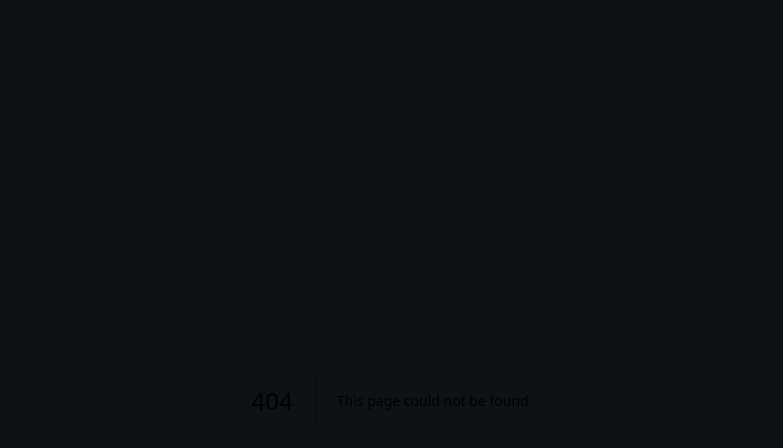
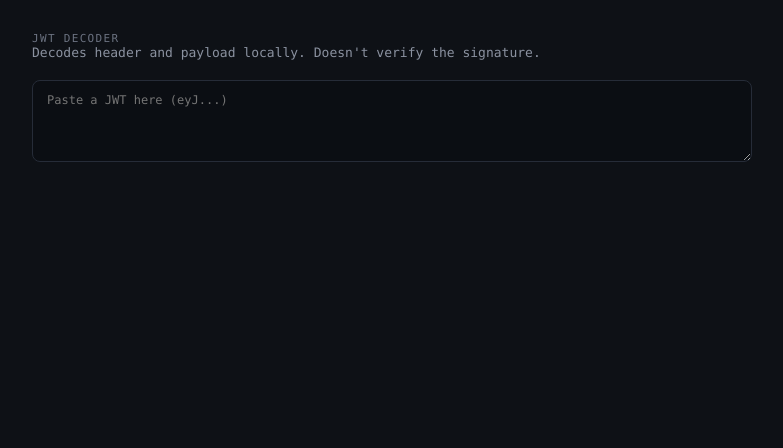
Before and after one commit to hvriza39-rgb/Tools, a Next.js app: page /jwt-decoder in a window 1280 px wide. Before the commit this address had no page. Shown: the top 448 px of the page, without its empty margins (248-1031 px from the left). Built offline with nearby package versions, Linux system fonts and the light colour scheme.

Commit message:
Create page.jsx

```diff
--- /dev/null
+++ b/src/app/jwt-decoder/page.jsx
@@ -0,0 +1,152 @@
+"use client";
+
+import React, { useState, useMemo } from "react";
+
+const COLORS = {
+  bg: "#0E1116",
+  card: "#161A22",
+  border: "#262C38",
+  ink: "#E7E9EC",
+  sub: "#8B92A0",
+  faint: "#6B7280",
+  red: "#F26D6D",
+  green: "#5EE6A8",
+};
+
+const inputStyle = {
+  width: "100%",
+  background: "#0B0E13",
+  border: `1px solid ${COLORS.border}`,
+  borderRadius: 8,
+  padding: "12px 14px",
+  color: COLORS.ink,
+  fontFamily: "'JetBrains Mono', 'SF Mono', Menlo, Consolas, monospace",
+  fontSize: 12,
+  resize: "vertical",
+  outline: "none",
+  boxSizing: "border-box",
+  wordBreak: "break-all",
+};
+
+function base64UrlDecode(str) {
+  let s = str.replace(/-/g, "+").replace(/_/g, "/");
+  while (s.length % 4) s += "=";
+  const decoded = atob(s);
+  try {
+    // handle UTF-8
+    return decodeURIComponent(
+      Array.from(decoded)
+        .map((c) => "%" + c.charCodeAt(0).toString(16).padStart(2, "0"))
+        .join("")
+    );
+  } catch {
+    return decoded;
+  }
+}
+
+export default function Page() {
+  const [token, setToken] = useState("");
+
+  const result = useMemo(() => {
+    const t = token.trim();
+    if (!t) return null;
+    const parts = t.split(".");
+    if (parts.length < 2) return { error: "Not a valid JWT — expected 3 dot-separated parts." };
+    try {
+      const header = JSON.parse(base64UrlDecode(parts[0]));
+      const payload = JSON.parse(base64UrlDecode(parts[1]));
+      return { header, payload, signature: parts[2] || "" };
+    } catch (e) {
+      return { error: "Couldn't decode — check the token is complete and valid base64url." };
+    }
+  }, [token]);
+
+  function expiryInfo(payload) {
+    if (!payload || typeof payload.exp !== "number") return null;
+    const expDate = new Date(payload.exp * 1000);
+    const isPast = expDate.getTime() < Date.now();
+    return { expDate, isPast };
+  }
+
+  return (
+    <main
+      style={{
+        minHeight: "100vh",
+        background: COLORS.bg,
+        color: COLORS.ink,
+        fontFamily: "'JetBrains Mono', 'SF Mono', Menlo, Consolas, monospace",
+        padding: "32px 16px",
+        boxSizing: "border-box",
+      }}
+    >
+      <div style={{ maxWidth: 720, margin: "0 auto" }}>
+        <div style={{ fontSize: 11, letterSpacing: "0.12em", color: COLORS.faint, textTransform: "uppercase" }}>
+          JWT Decoder
+        </div>
+        <div style={{ fontSize: 13, color: COLORS.sub, marginBottom: 20 }}>
+          Decodes header and payload locally. Doesn't verify the signature.
+        </div>
+
+        <textarea
+          value={token}
+          onChange={(e) => setToken(e.target.value)}
+          rows={4}
+          spellCheck={false}
+          placeholder="Paste a JWT here (eyJ...)"
+          style={inputStyle}
+        />
+
+        {result?.error && (
+          <div
+            style={{
+              marginTop: 12,
+              padding: "10px 14px",
+              borderRadius: 8,
+              background: "rgba(242,109,109,0.08)",
+              border: `1px solid rgba(242,109,109,0.3)`,
+              color: COLORS.red,
+              fontSize: 12,
+            }}
+          >
+            {result.error}
+          </div>
+        )}
+
+        {result && !result.error && (
+          <div style={{ marginTop: 20, display: "flex", flexDirection: "column", gap: 16 }}>
+            <div>
+              <div style={{ fontSize: 11, letterSpacing: "0.1em", color: COLORS.faint, marginBottom: 6, textTransform: "uppercase" }}>
+                Header
+              </div>
+              <pre style={{ ...inputStyle, margin: 0 }}>{JSON.stringify(result.header, null, 2)}</pre>
+            </div>
+
+            <div>
+              <div style={{ fontSize: 11, letterSpacing: "0.1em", color: COLORS.faint, marginBottom: 6, textTransform: "uppercase" }}>
+                Payload
+              </div>
+              <pre style={{ ...inputStyle, margin: 0 }}>{JSON.stringify(result.payload, null, 2)}</pre>
+              {(() => {
+                const info = expiryInfo(result.payload);
+                if (!info) return null;
+                return (
+                  <div style={{ marginTop: 8, fontSize: 12, color: info.isPast ? COLORS.red : COLORS.green }}>
+                    {info.isPast ? "Expired " : "Expires "}
+                    {info.expDate.toLocaleString()}
+                  </div>
+                );
+              })()}
+            </div>
+
+            <div>
+              <div style={{ fontSize: 11, letterSpacing: "0.1em", color: COLORS.faint, marginBottom: 6, textTransform: "uppercase" }}>
+                Signature (unverified)
+              </div>
+              <div style={{ ...inputStyle, fontSize: 11, color: COLORS.faint }}>{result.signature || "—"}</div>
+            </div>
+          </div>
+        )}
+      </div>
+    </main>
+  );
+}
```
